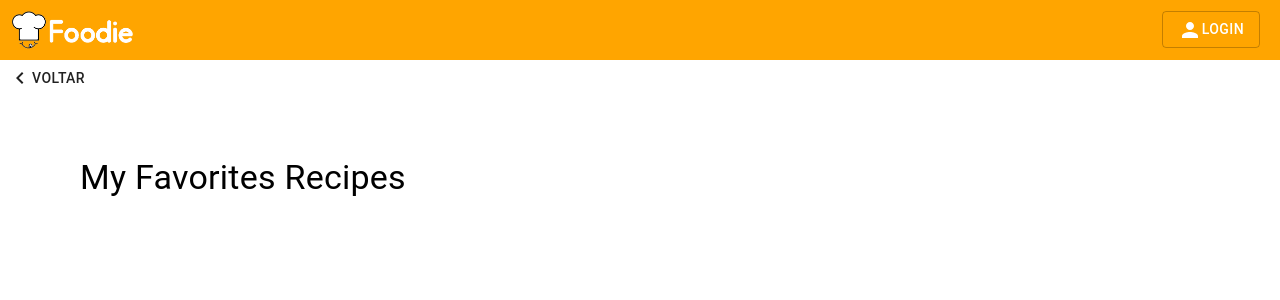
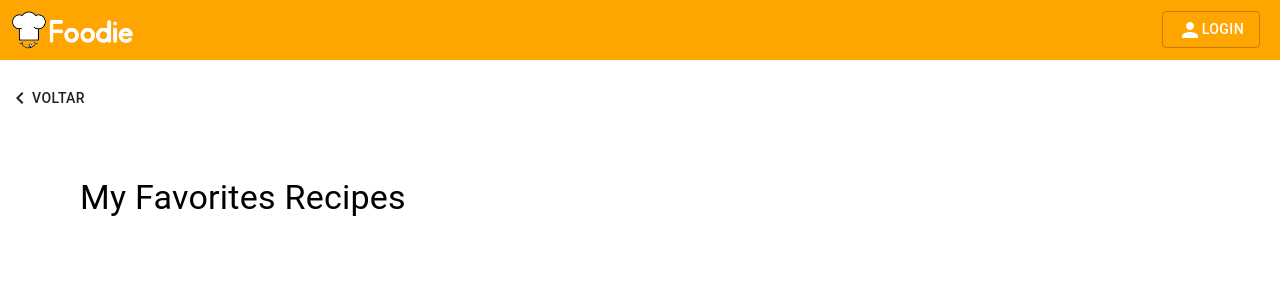
Before and after one commit to rubenavrebelo/ipm-foodie-app, a React (Create React App) app: page /favorites in a window 1280 px wide. Shown: the top 300 px of the page. Built offline with nearby package versions, Linux system fonts and the light colour scheme.

Commit message:
fix do botao de voltar

```diff
--- a/src/pages/myfavorites-page.tsx
+++ b/src/pages/myfavorites-page.tsx
@@ -36,7 +36,7 @@ class MyFavoritesPage extends React.Component<RouteComponentProps & Props> {
     render = () => {
         return (
             <div>
-            <Button onClick={this.handleButton}><ChevronLeftIcon />Voltar</Button>
+            <Button style={{ marginTop:'20px'}} onClick={this.handleButton}><ChevronLeftIcon />Voltar</Button>
             <div>
                 <Typography variant={'h4'} style={{ marginTop: '60px', marginLeft: '80px' }}>My Favorites Recipes</Typography>
                 <div>{this.generatePosts()}</div>
--- a/src/pages/profile.tsx
+++ b/src/pages/profile.tsx
@@ -98,7 +98,7 @@ class ProfilePage extends React.Component<Props & RouteComponentProps, State> {
             this.props.user.username === '' ? <Redirect to={'/'} noThrow /> :
                 <div>
                     <div>
-                    <Button onClick={this.handleButton}><ChevronLeftIcon />Voltar</Button>
+                    <Button style={{ marginTop:'20px'}} onClick={this.handleButton}><ChevronLeftIcon />Voltar</Button>
                         <Grid container alignItems="center" style={{ paddingRight: '50px', paddingLeft: '80px', paddingTop: '30px', paddingBottom: '30px' }}>
                             <Grid item style={{ width: '200px' }}>
                                 <Avatar src={'https://cdn1-www.dogtime.com/assets/uploads/2015/10/cook-for-your-pets-day.jpg'} style={{ width: '200px', height: '200px' }}>R</Avatar>
--- a/src/pages/recipe-page.tsx
+++ b/src/pages/recipe-page.tsx
@@ -54,7 +54,7 @@ class RecipePage extends React.Component<Props & RouteComponentProps> {
     render = () => {
         return (
             !this.props.recipe ? <Redirect from={'/recipe'} to={'/'} noThrow /> : <div>
-                <Button onClick={this.handleButton}><ChevronLeftIcon />Voltar</Button>
+                <Button style={{ marginTop:'20px'}} onClick={this.handleButton}><ChevronLeftIcon />Voltar</Button>
                 <Grid container>
                     <Grid item xs={6} style={{ padding: '30px' }}>
                         <div>
```
